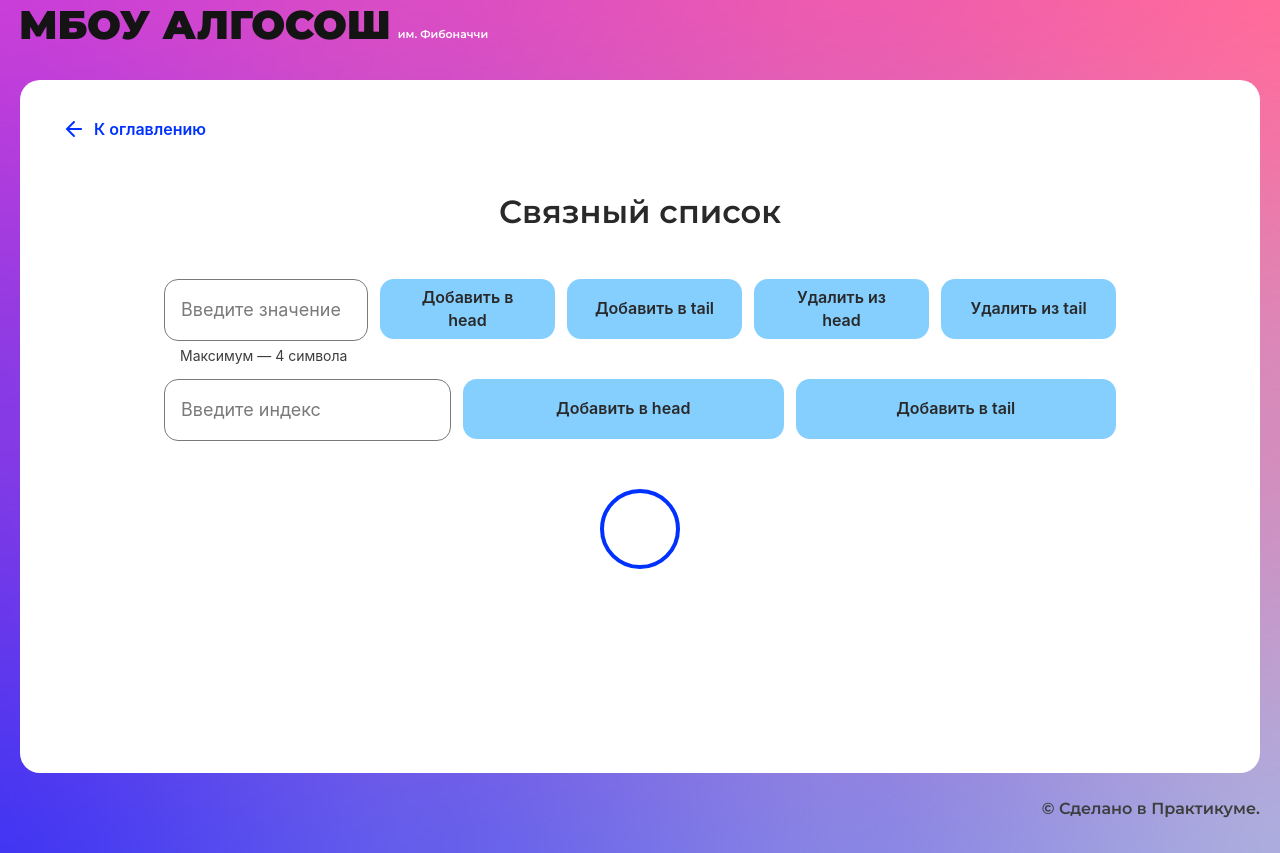
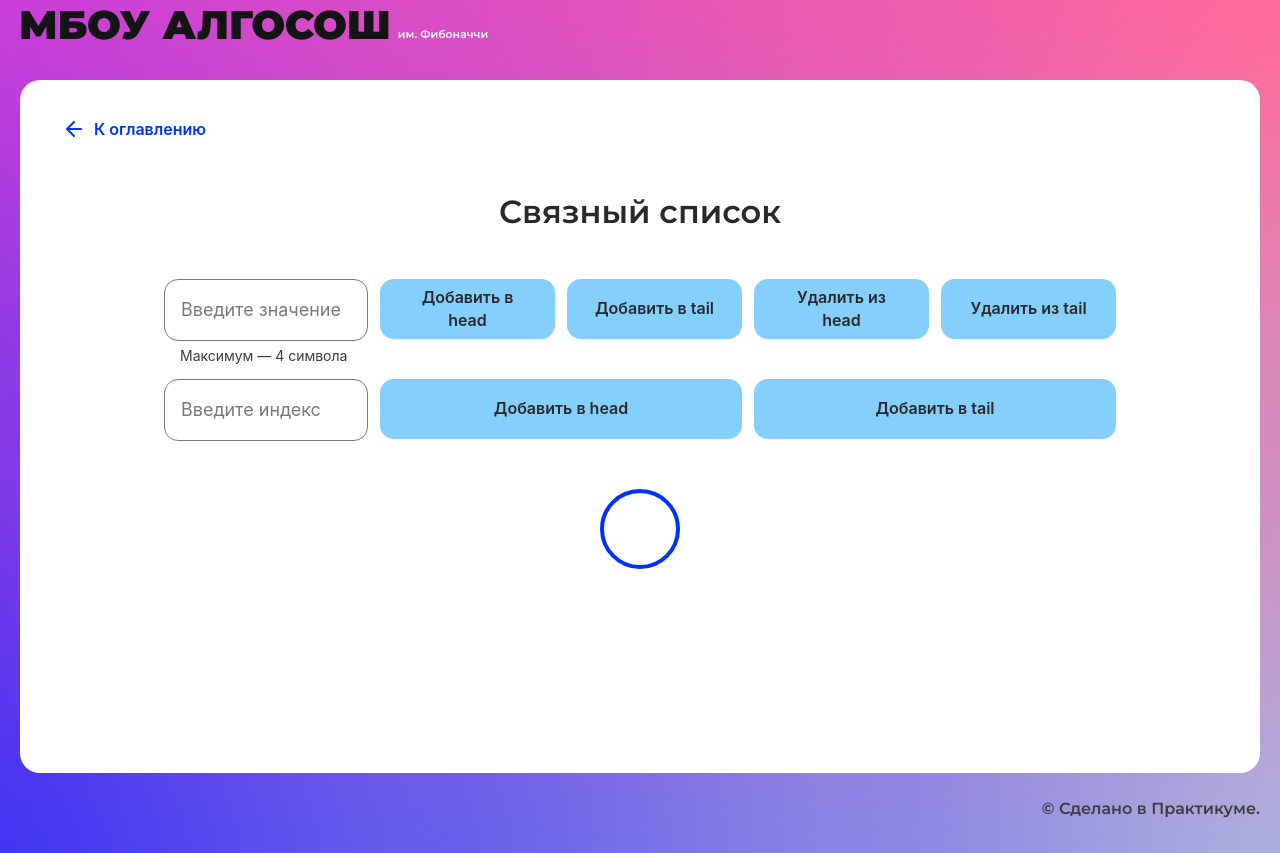
Before and after one commit to elena-sh-r/algososh, a React (Create React App) app: page /list in a window 1280 px wide. Built offline with nearby package versions, Linux system fonts and the light colour scheme.

Commit message:
feat: list algorithm in progress

```diff
--- a/src/components/list-page/list-page.module.css
+++ b/src/components/list-page/list-page.module.css
@@ -12,6 +12,10 @@
   gap: 12px;
   justify-content: space-between;
   width: 100%;
+}
+
+.input {
+  width: auto;
 }
 
 .valueButton {
--- a/src/components/list-page/list-page.tsx
+++ b/src/components/list-page/list-page.tsx
@@ -18,7 +18,7 @@ export const ListPage: React.FC = () => {
           <Button text="Удалить из tail" extraClass={`${styles.valueButton}`} />
         </div>
         <div className={`${styles.inputsContainer}`}>
-          <Input placeholder="Введите индекс" />
+          <Input placeholder="Введите индекс" extraClass={`${styles.input}`} />
           <Button text="Добавить в head" extraClass={`${styles.indexButton}`} />
           <Button text="Добавить в tail" extraClass={`${styles.indexButton}`} />
         </div>
```
